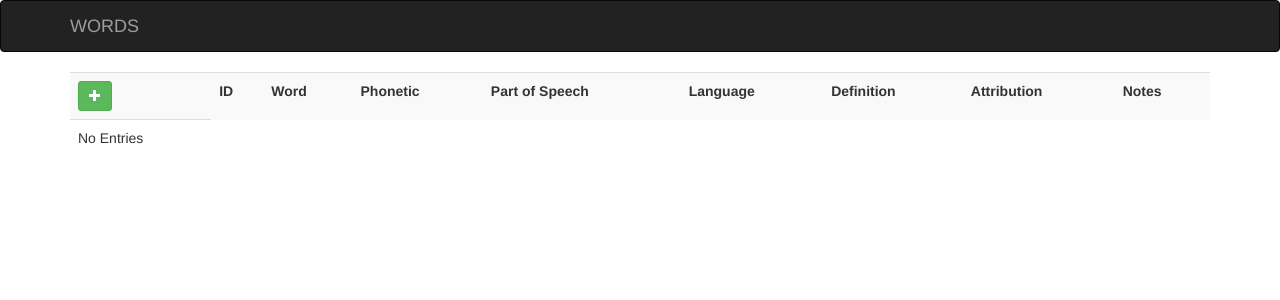
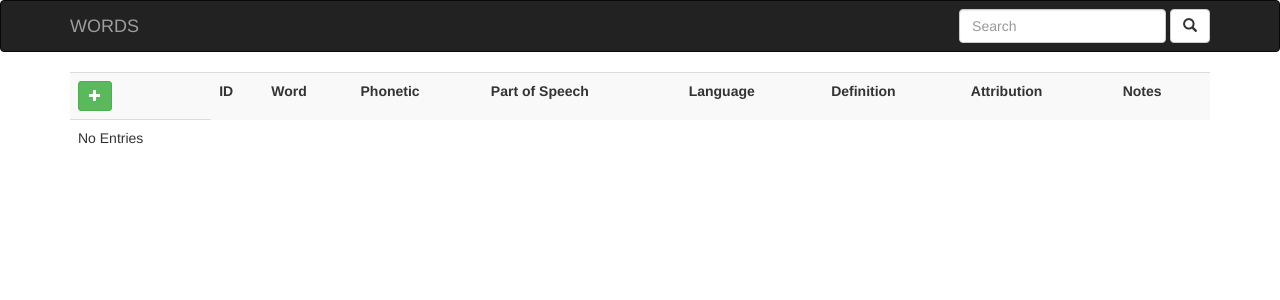
Before and after one commit to konstantinfarrell/wordlist, a Django app: template wordlist/templates/words/home.html in a window 1280 px wide. Shown: the top 300 px of the page. Run offline with Django 3.2, Linux system fonts and the light colour scheme; the template is opened without the code that fills it, so the values that code supplies are empty; parts of the project's set-up code (start-up, migrations or seed data) failed here and were passed over; some libraries are stand-ins or nearby versions.

Commit message:
Add search form to template

```diff
--- a/wordlist/templates/base.html
+++ b/wordlist/templates/base.html
@@ -14,6 +14,7 @@
     <nav class="navbar navbar-inverse">
         <div class="container">
             <a class="navbar-brand" href="{% url 'home' %}">WORDS</a>
+            {% block navbar %}{% endblock %}
         </div>
     </nav>
     <div class="container">
--- a/wordlist/templates/words/home.html
+++ b/wordlist/templates/words/home.html
@@ -1,6 +1,11 @@
 {% extends 'base.html' %}
+{% block navbar %}
+<form class="navbar-form navbar-right" role="search">
+    <input type="text" class="form-control" placeholder="Search">
+    <button type="submit" class="btn btn-default"><span class="glyphicon glyphicon-search" /></button>
+</form>
+{% endblock %}
 {% block content %}
-
 <table class="table table-striped">
     <tr>
         <th><a class="btn btn-success btn-sm" href="{% url 'words-create' %}"><span class="glyphicon glyphicon-plus" /></a></th>
```
